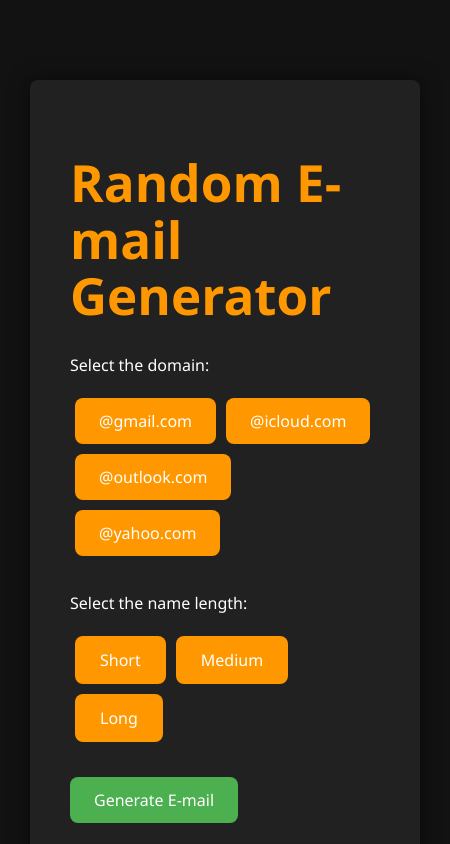
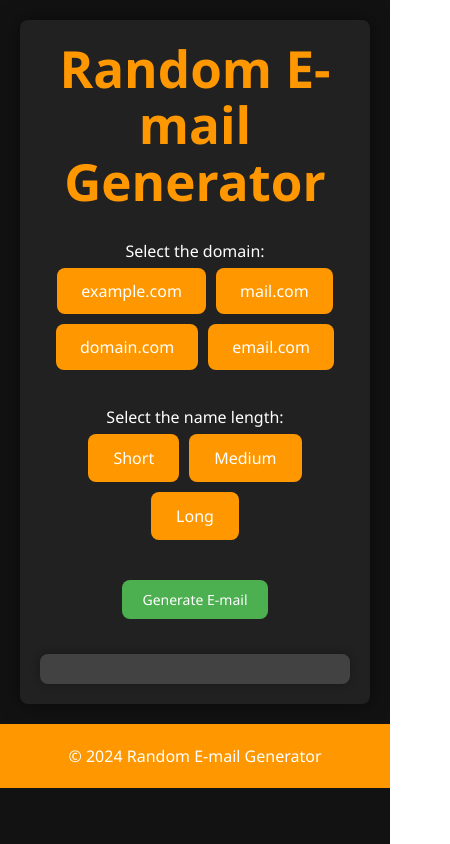
Before and after one commit to looreenz/random-email-gen-app, a React (Vite) app: page / in a window 390 px wide. Shown: the top 844 px of the page, 450 px wide, since content can reach past the window. Built offline with nearby package versions, Linux system fonts and the light colour scheme.

Commit message:
Added EmailDisplay component and redesigned to be responsive

```diff
--- a/package.json
+++ b/package.json
@@ -25,6 +25,7 @@
     "eslint": "^8.57.0",
     "eslint-plugin-react-hooks": "^4.6.0",
     "eslint-plugin-react-refresh": "^0.4.6",
+    "tailwindcss": "^3.4.3",
     "typescript": "^5.2.2",
     "vite": "^5.2.0"
   }
--- a/src/App.css
+++ b/src/App.css
@@ -1,25 +1,26 @@
-body {
-  font-family: "Segoe UI", Tahoma, Geneva, Verdana, sans-serif;
-  background-color: #121212; /* Dark gray background */
-  color: #fff; /* White text to constrast */
+* {
+  box-sizing: border-box;
   margin: 0;
-  padding: 30px;
-  padding-bottom: 0;
-  /* display: flex; */
-  flex-direction: column;
+  padding: 0;
+}
+
+html, body, .app {
   height: 100%;
-  width: 100%;
-  overflow-x: hidden;
+  margin: 0;
+  font-family: 'Segoe UI', Tahoma, Geneva, Verdana, sans-serif;
+  background-color: #121212;
+  color: #fff;
 }
 
 .App {
   display: flex;
   flex-direction: column;
-  justify-content: center;
-  align-items: center;
-  min-height: 100vh;
 }
 
 .Content {
   flex: 1;
+  display: flex;
+  justify-content: center;
+  align-items: center;
+  padding: 20px;
 }
--- a/src/Container.css
+++ b/src/Container.css
@@ -1,50 +1,40 @@
 .container {
-  background-color: #212121; /* Slightly lighter gray for the container */
+  background-color: #212121;
   border-radius: 8px;
   box-shadow: 0 0 20px rgba(0, 0, 0, 0.5);
   padding: 40px;
-  margin: 50px auto;
   max-width: 500px;
-  position: relative;
+  width: 100%;
+  text-align: center;
 }
 
 h1 {
-  color: #ff9800; /* Orange */
+  color: #ff9800;
   margin-bottom: 30px;
 }
 
-#generate-btn {
+.generate-btn {
   padding: 12px 24px;
+  margin: 5px;
   font-size: 16px;
   cursor: pointer;
-  background-color: #4caf50; /* Green */
+  background-color: #4caf50;
   color: #fff;
   border: none;
   border-radius: 8px;
   transition: background-color 0.3s ease;
 }
 
-#generate-btn:hover {
-  background-color: #66bb6a; /* Slightly lighter green tone on the mouse hover */
+.generate-btn:hover {
+  background-color: #66bb6a;
 }
 
-#email-display {
-  position: relative;
-  margin-top: 30px;
-  font-size: 18px;
-  padding: 20px;
-  border-radius: 8px;
-  background-color: #424242; /* Darker gray for the mail area */
-  box-shadow: 0 0 10px rgba(0, 0, 0, 0.3);
-  color: #fff; /* White text */
+@media (max-width: 600px) {
+  .container {
+    padding: 20px;
+  }
+  .generate-btn {
+    padding: 10px 20px;
+    font-size: 14px;
+  }
 }
-
-#copy-btn {
-  position: absolute; /* Absolute positioning over the email-display div */
-  top: 50%; /* Vertical positioning */
-  right: 10px; /* Inline positioning */
-  transform: translateY(-50%); /* Vertical translate */
-  background: none; /* Quit the background */
-  border: none; /* Quit the border */
-  cursor: pointer; /* Shows a pointer cursor */
-}
--- a/src/Container.tsx
+++ b/src/Container.tsx
@@ -1,73 +1,41 @@
-import { useState } from "react";
-import { FontAwesomeIcon } from "@fortawesome/react-fontawesome";
-import { faCopy } from "@fortawesome/free-solid-svg-icons";
-import "./Container.css";
-import DomainButtons from "./DomainButtons";
-import LengthButtons from "./LengthButtons";
+import React, { useState } from 'react';
+import DomainButtons from './DomainButtons';
+import LengthButtons from './LengthButtons';
+import EmailDisplay from './EmailDisplay';
+import './Container.css';
 
-function Container() {
+const Container: React.FC = () => {
   const [selectedDomain, setSelectedDomain] = useState<string | null>(null);
   const [selectedLength, setSelectedLength] = useState<number | null>(null);
-  const [email, setEmail] = useState<string>("");
-
-  const handleDomainSelect = (domain: string) => {
-    setSelectedDomain(domain);
-  };
-
-  const handleLengthSelect = (length: number) => {
-    setSelectedLength(length);
-  };
+  const [email, setEmail] = useState<string>('');
 
   const generateEmail = () => {
-    if (!selectedDomain) {
-      alert("Please select the domain before generating the email.");
+    if (!selectedDomain || !selectedLength) {
+      alert('Please select both domain and name length.');
       return;
     }
 
-    if (!selectedLength) {
-      alert("Please select the name length before generating the email.");
-      return;
+    const characters = 'abcdefghijklmnopqrstuvwxyz';
+    let username = '';
+    for (let i = 0; i < selectedLength; i++) {
+      username += characters.charAt(Math.floor(Math.random() * characters.length));
     }
 
-    const characters = "abcdefghijklmnopqrstuvwxyzABCDEFGHIJKLMNOPQRSTUVWXYZ123456789";
-    let username = "";
-    for (let i = 0; i < selectedLength; i++) {
-      username += characters.charAt(
-        Math.floor(Math.random() * characters.length)
-      );
-    }
-
-    const generatedEmail = `${username}@${selectedDomain}`;
-    setEmail(generatedEmail);
-  };
-
-  const copyToClipboard = () => {
-    navigator.clipboard.writeText(email);
-    alert("Email copied to clipboard!");
+    setEmail(`${username}@${selectedDomain}`);
   };
 
   return (
     <div className="container">
       <h1>Random E-mail Generator</h1>
-      <DomainButtons
-        onSelect={handleDomainSelect}
-        selectedDomain={selectedDomain}
-      />
-      <LengthButtons
-        onSelect={handleLengthSelect}
-        selectedLength={selectedLength}
-      />
-      <button id="generate-btn" onClick={generateEmail}>
+      <DomainButtons setSelectedDomain={setSelectedDomain} />
+      <LengthButtons setSelectedLength={setSelectedLength} />
+      <button
+        onClick={generateEmail}
+        className="generate-btn"
+      >
         Generate E-mail
       </button>
-      <div id="email-display">
-        {email}
-        {email && (
-          <button id="copy-btn" onClick={copyToClipboard}>
-            <FontAwesomeIcon icon={faCopy} />
-          </button>
-        )}
-      </div>
+      <EmailDisplay email={email} />
     </div>
   );
 }
--- a/src/DomainButtons.tsx
+++ b/src/DomainButtons.tsx
@@ -1,52 +1,35 @@
-import React from "react";
-import "./DomainButtons.css";
+import React from 'react';
+import './DomainButtons.css';
 
-interface DomainButtonsProps {
-  onSelect: (domain: string) => void;
-  selectedDomain: string | null;
+interface Props {
+  setSelectedDomain: (domain: string) => void;
 }
 
-const DomainButtons: React.FC<DomainButtonsProps> = ({
-  onSelect,
-  selectedDomain,
-}) => {
+const DomainButtons: React.FC<Props> = ({ setSelectedDomain }) => {
+  const domains = ["example.com", "mail.com", "domain.com", "email.com"];
+
+  const handleButtonClick = (event: React.MouseEvent<HTMLButtonElement>) => {
+    const buttons = document.querySelectorAll('.domain-btn');
+    buttons.forEach(button => button.classList.remove('active'));
+    event.currentTarget.classList.add('active');
+    setSelectedDomain(event.currentTarget.dataset.domain!);
+  };
+
   return (
     <div id="domain-buttons">
       <p>Select the domain:</p>
-      <button
-        className={`domain-btn ${
-          selectedDomain === "gmail.com" ? "active" : ""
-        }`}
-        onClick={() => onSelect("gmail.com")}
-      >
-        @gmail.com
-      </button>
-      <button
-        className={`domain-btn ${
-          selectedDomain === "icloud.com" ? "active" : ""
-        }`}
-        onClick={() => onSelect("icloud.com")}
-      >
-        @icloud.com
-      </button>
-      <button
-        className={`domain-btn ${
-          selectedDomain === "outlook.com" ? "active" : ""
-        }`}
-        onClick={() => onSelect("outlook.com")}
-      >
-        @outlook.com
-      </button>
-      <button
-        className={`domain-btn ${
-          selectedDomain === "yahoo.com" ? "active" : ""
-        }`}
-        onClick={() => onSelect("yahoo.com")}
-      >
-        @yahoo.com
-      </button>
+      {domains.map(domain => (
+        <button
+          key={domain}
+          data-domain={domain}
+          onClick={handleButtonClick}
+          className="domain-btn"
+        >
+          {domain}
+        </button>
+      ))}
     </div>
   );
-};
+}
 
 export default DomainButtons;
--- /dev/null
+++ b/src/EmailDisplay.css
@@ -0,0 +1,29 @@
+#email-display {
+    margin-top: 30px;
+    font-size: 18px;
+    padding: 20px;
+    border-radius: 8px;
+    background-color: #424242;
+    box-shadow: 0 0 10px rgba(0, 0, 0, 0.3);
+    display: flex;
+    justify-content: space-between;
+    align-items: center;
+  }
+
+  .copy-btn {
+    background: none;
+    border: none;
+    color: #fff;
+    cursor: pointer;
+    font-size: 18px;
+  }
+
+  @media (max-width: 600px) {
+    #email-display {
+      font-size: 16px;
+      padding: 15px;
+    }
+    .copy-btn {
+      font-size: 16px;
+    }
+  }
--- /dev/null
+++ b/src/EmailDisplay.tsx
@@ -0,0 +1,28 @@
+import React from 'react';
+import { FontAwesomeIcon } from '@fortawesome/react-fontawesome';
+import { faCopy } from '@fortawesome/free-solid-svg-icons';
+import './EmailDisplay.css';
+
+interface Props {
+  email: string;
+}
+
+const EmailDisplay: React.FC<Props> = ({ email }) => {
+  const copyToClipboard = () => {
+    navigator.clipboard.writeText(email);
+    alert('E-mail copied to clipboard!');
+  };
+
+  return (
+    <div id="email-display">
+      <span>{email}</span>
+      {email && (
+        <button onClick={copyToClipboard} className="copy-btn">
+          <FontAwesomeIcon icon={faCopy} />
+        </button>
+      )}
+    </div>
+  );
+}
+
+export default EmailDisplay;
--- a/src/LengthButtons.tsx
+++ b/src/LengthButtons.tsx
@@ -1,38 +1,39 @@
-import React from "react";
-import "./LengthButtons.css";
+import React from 'react';
+import './LengthButtons.css';
 
-interface LengthButtonsProps {
-  onSelect: (length: number) => void;
-  selectedLength: number | null;
+interface Props {
+  setSelectedLength: (length: number) => void;
 }
 
-const LengthButtons: React.FC<LengthButtonsProps> = ({
-  onSelect,
-  selectedLength,
-}) => {
+const LengthButtons: React.FC<Props> = ({ setSelectedLength }) => {
+  const lengths = [
+    { label: 'Short', value: 8 },
+    { label: 'Medium', value: 15 },
+    { label: 'Long', value: 20 }
+  ];
+
+  const handleButtonClick = (event: React.MouseEvent<HTMLButtonElement>) => {
+    const buttons = document.querySelectorAll('.length-btn');
+    buttons.forEach(button => button.classList.remove('active'));
+    event.currentTarget.classList.add('active');
+    setSelectedLength(parseInt(event.currentTarget.dataset.length!));
+  };
+
   return (
     <div id="length-buttons">
       <p>Select the name length:</p>
-      <button
-        className={`length-btn ${selectedLength === 8 ? "active" : ""}`}
-        onClick={() => onSelect(8)}
-      >
-        Short
-      </button>
-      <button
-        className={`length-btn ${selectedLength === 15 ? "active" : ""}`}
-        onClick={() => onSelect(15)}
-      >
-        Medium
-      </button>
-      <button
-        className={`length-btn ${selectedLength === 20 ? "active" : ""}`}
-        onClick={() => onSelect(20)}
-      >
-        Long
-      </button>
+      {lengths.map(length => (
+        <button
+          key={length.value}
+          data-length={length.value}
+          onClick={handleButtonClick}
+          className="length-btn"
+        >
+          {length.label}
+        </button>
+      ))}
     </div>
   );
-};
+}
 
 export default LengthButtons;
--- a/src/index.css
+++ b/src/index.css
@@ -24,10 +24,8 @@ a:hover {
 
 body {
   margin: 0;
-  /* display: flex; */
   place-items: center;
   min-width: 320px;
-  /* min-height: 100vh; */
 }
 
 h1 {
```
Also changed, not shown: 1 other file (tests, documents, lock files or other folders).
